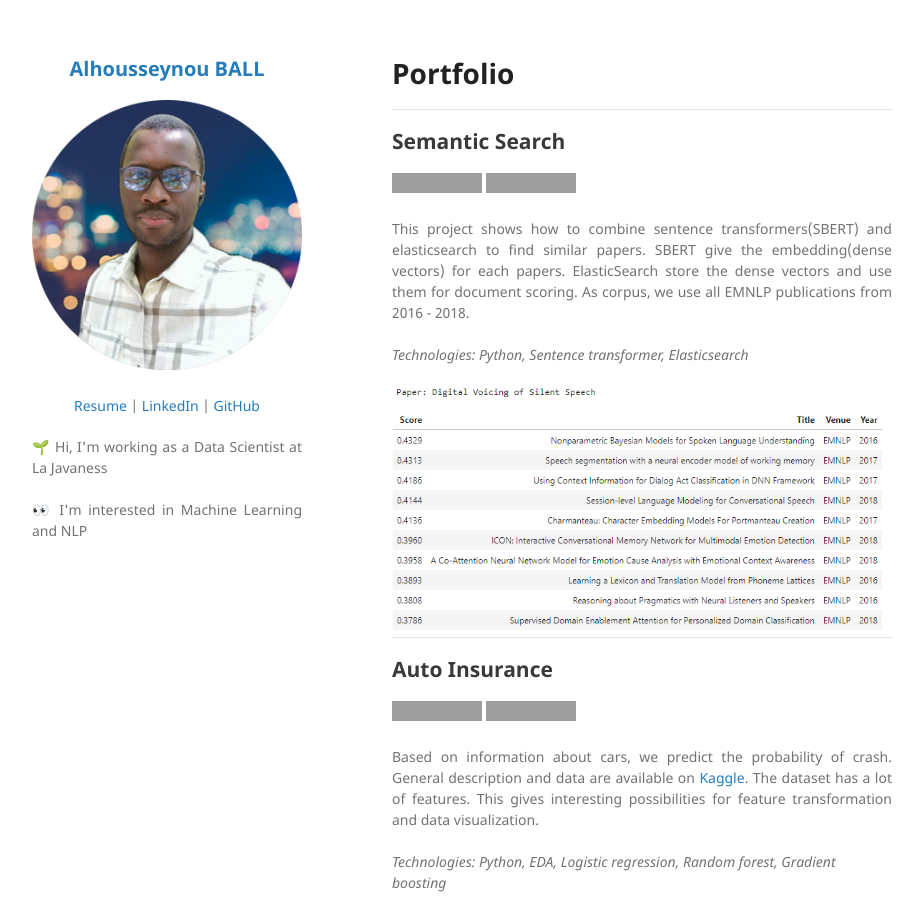
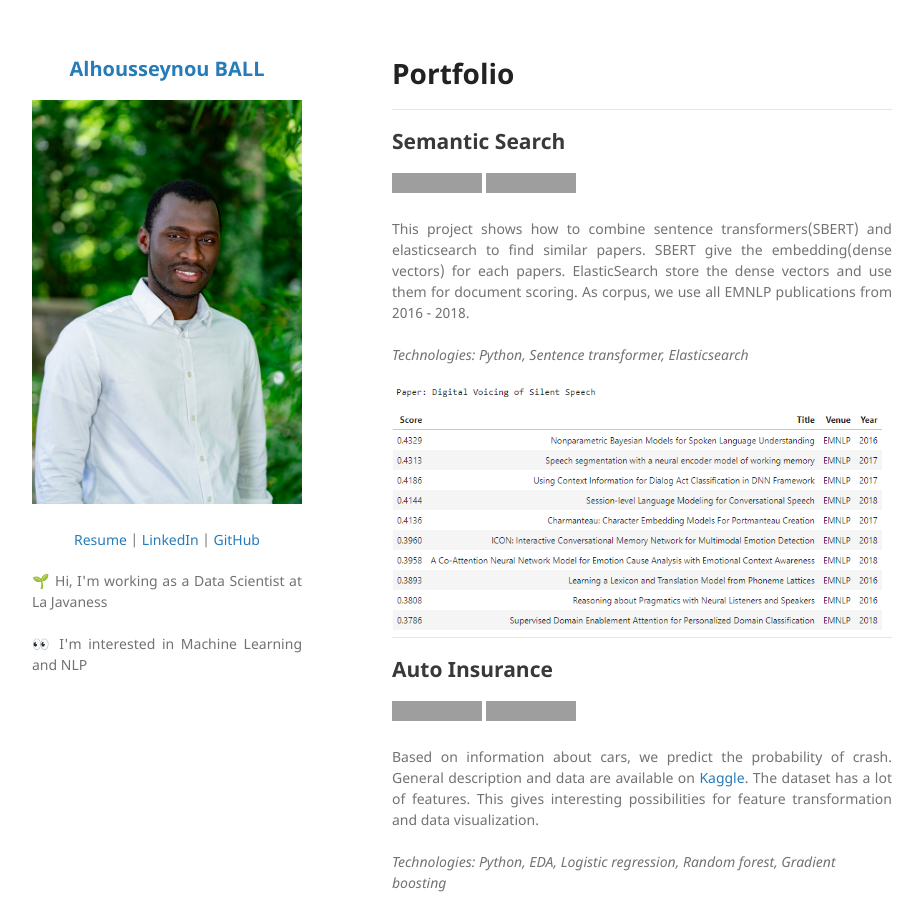
Before and after one commit to ball-alhousseynou/ball-alhousseynou.github.io, a Jekyll site: the page built from index.md, in a window 1280 px wide and 900 px high. Shown: the whole window, without its empty margins (178-1100 px from the left). Built offline with Jekyll 4.4.1, drawn with Linux system fonts in a browser that asks for light colours; our own code applies the rules of GitHub Pages for plain Markdown files; grey boxes are pictures that could not be loaded.

Commit message:
feat: Add pictures

```diff
--- a/_config.yml
+++ b/_config.yml
@@ -1,6 +1,6 @@
 title: <p align="center" style="font-size:20px"> Alhousseynou BALL </p>
 
-logo: "/images/picture.png?raw=true"
+logo: "/images/perso.jpg?raw=true"
 
 description:
   <p align="center">
```
Also changed, not shown: images/perso.jpg (added).
